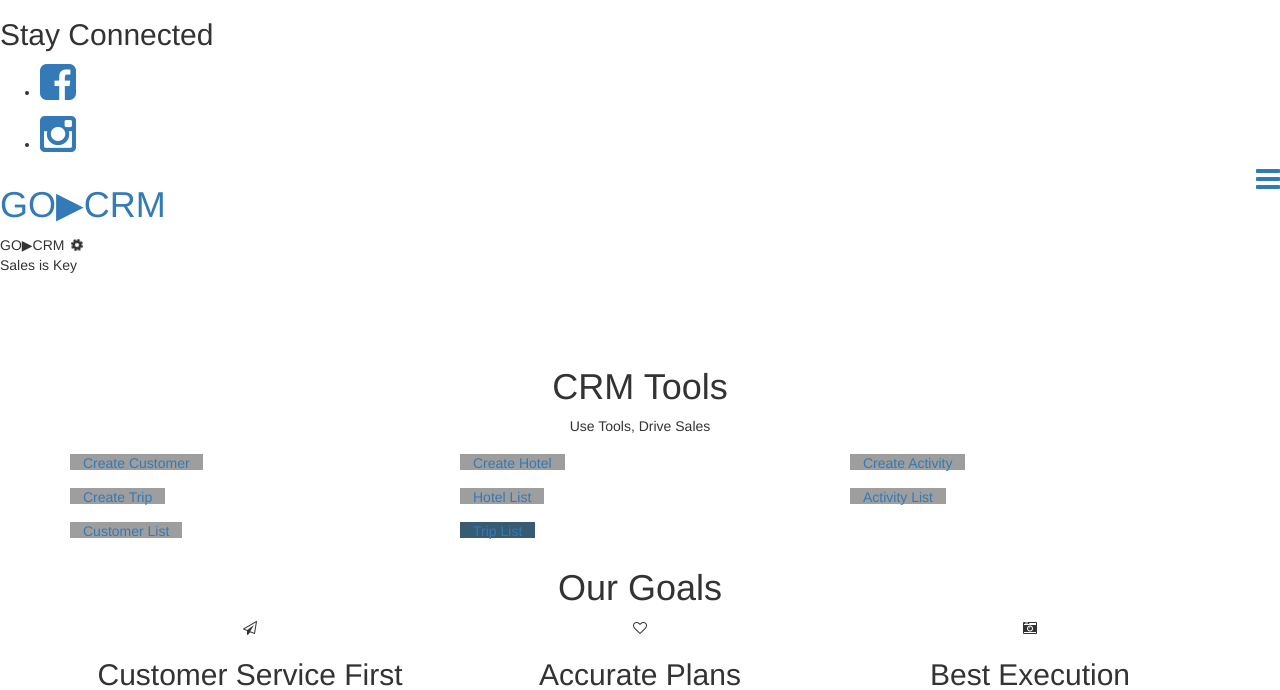
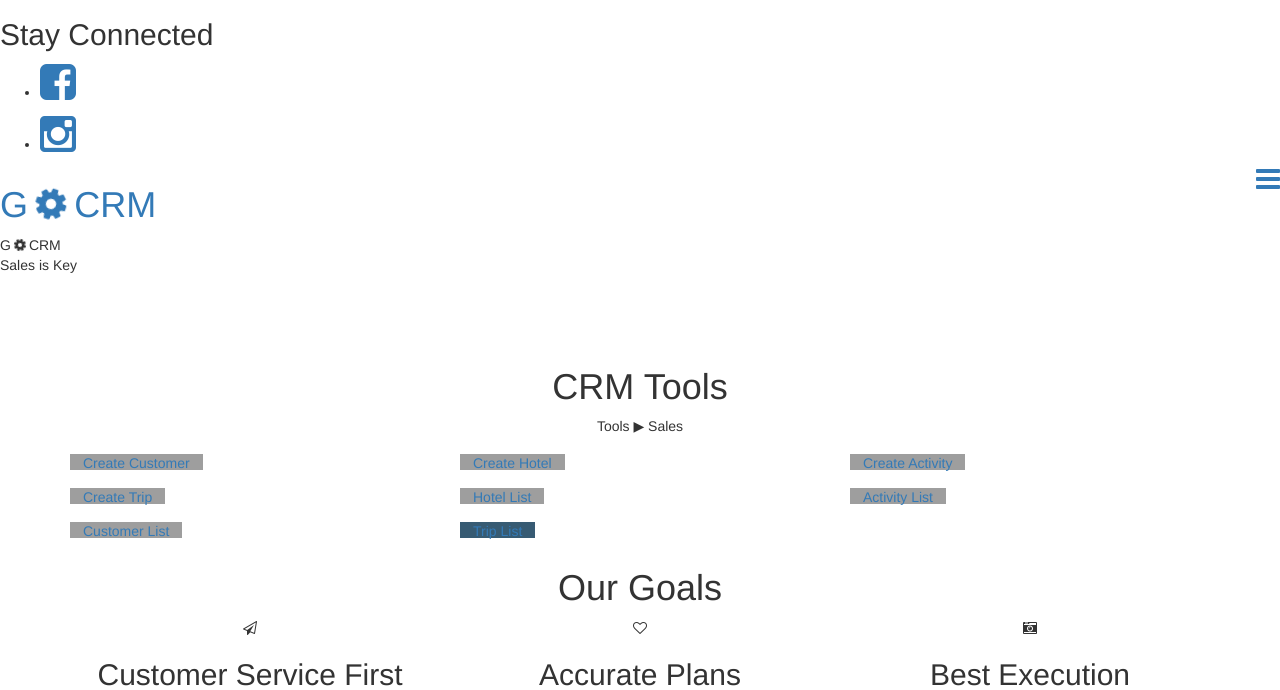
Before and after one commit to engagepy/go-CRM-andaman, a Django app: page / in a window 1280 px wide. Shown: the part 219-909 px from the top of the page. Run offline with Django 4.2, Linux system fonts and the light colour scheme; the visitor is signed in with stand-in values (Sample User, id 1); some libraries are stand-ins or nearby versions; some web fonts are replaced; grey boxes are pictures that could not be loaded.

```diff
--- a/gobasic/templates/gobasic/index.html
+++ b/gobasic/templates/gobasic/index.html
@@ -10,7 +10,7 @@
 				<div class="header-wrapper-inner">
 					<section class="top clearfix">
 						<div class="pull-left">
-							<h1><a class="logo" href="{% url 'index' %}">GO▶CRM</a></h1>
+							<h1><a class="logo" href="{% url 'index' %}">G<i class="fa fa-cog fa-spin fa-1x fa-fw"></i>CRM</a></h1>
 						</div>
 						<div class="pull-right">
 							<a class="toggleDrawer" href="#"><i class="fa fa-bars fa-2x"></i></a>
@@ -18,7 +18,7 @@
 					</section>
 					<section class="center">
 						<div class="slogan">
-							GO▶CRM <i class="fa fa-cog fa-spin fa-1x fa-fw"></i>
+							G<i class="fa fa-cog fa-spin fa-1x fa-fw"></i>CRM
 						</div>
 						<div class="secondary-slogan">
 							Sales is Key
@@ -37,7 +37,7 @@
 				<div class="container">
 					<header class="block-heading cleafix">
 						<h1 align="center">CRM Tools</h1>
-						<p align="center">Use Tools, Drive Sales</p>
+						<p align="center">Tools ▶ Sales</p>
 					</header>
 					<section class="block-body" >
 						<div class="row" >
```
